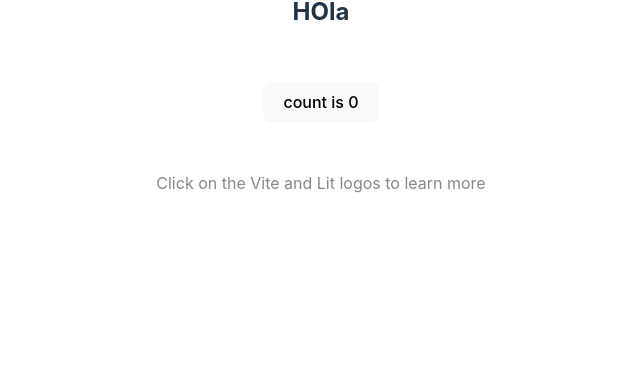
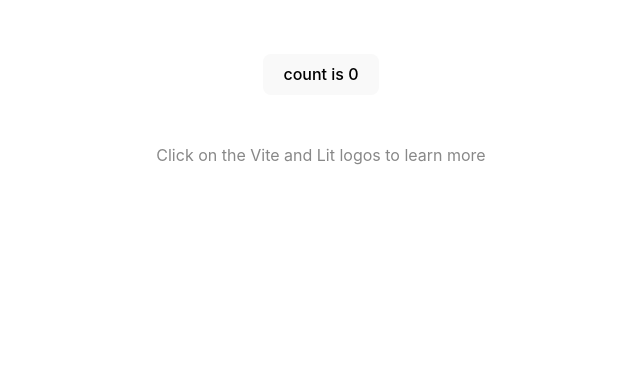
Before and after one commit to JhoanSLC/proyecto-pepita, a website built with Vite: page index.html in a window 1280 px wide. Shown: the part 435-800 px from the top of the page, without its empty margins (319-959 px from the left). Built offline with nearby package versions, Linux system fonts and the light colour scheme.

Commit message:
Eliminación del HOla en index

```diff
--- a/index.html
+++ b/index.html
@@ -11,7 +11,6 @@
   <body>
     <my-element>
       <h1>Vite + Lit</h1>
-      <h2>HOla</h2>
     </my-element>
   </body>
 </html>
```
